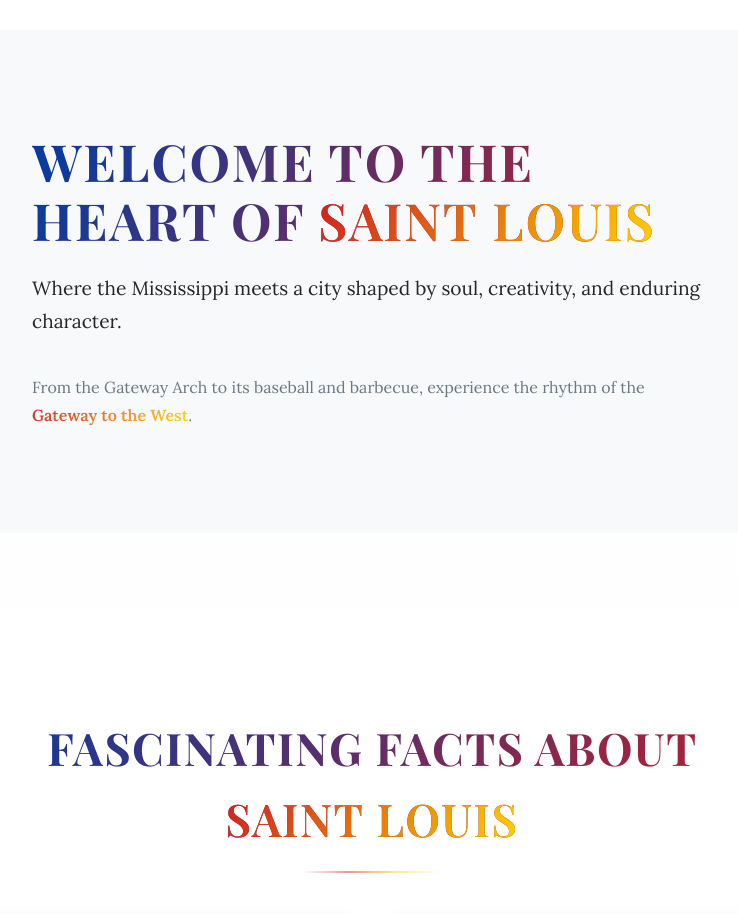
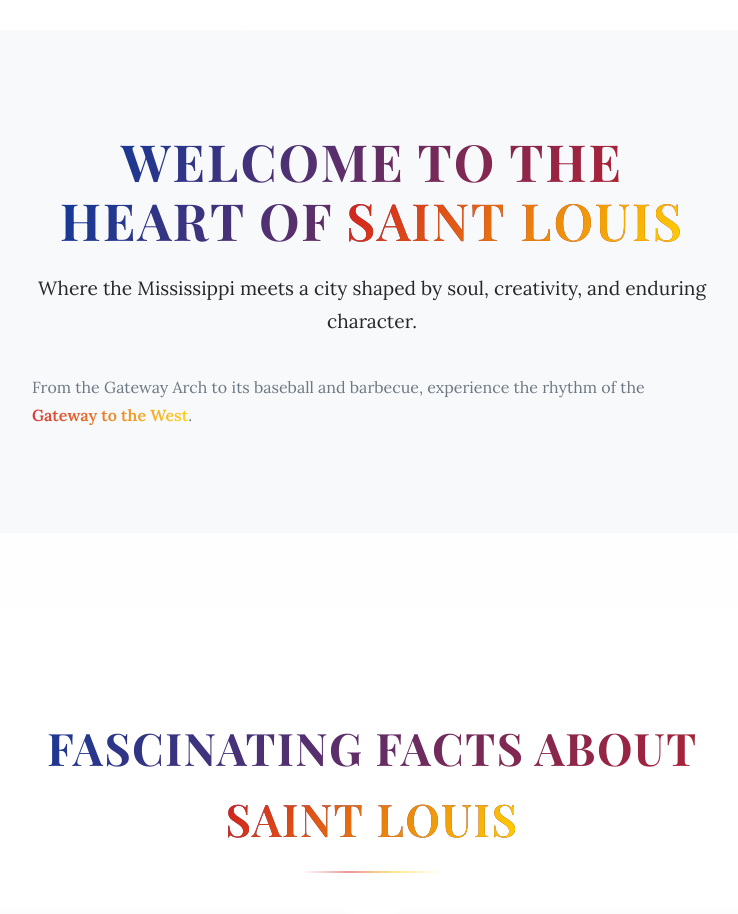
Before and after one commit to mcckyle/saint-louis-facts, a React (Vite) app: page / in a window 1280 px wide. Shown: the part 860-1774 px from the top of the page, without its empty margins (268-1006 px from the left). Built offline with nearby package versions, Linux system fonts and the light colour scheme.

Commit message:
Intro.jsx: Address the intro title misalignment.

```diff
--- a/src/components/Intro/Intro.css
+++ b/src/components/Intro/Intro.css
@@ -42,7 +42,7 @@
     animation: fadeInUp 0.9s ease forwards;
 }
 /* Header Grouping Styles. */
-.intro-header { display: flex; flex-direction: column; gap: 1.4rem; }
+.intro-header { display: flex; flex-direction: column; gap: 1.4rem; text-align: center; }
 
 /* Intro Main Title Styles. */
 .intro-title
```
Also changed, not shown: 6 other files (tests, documents, lock files or other folders).
